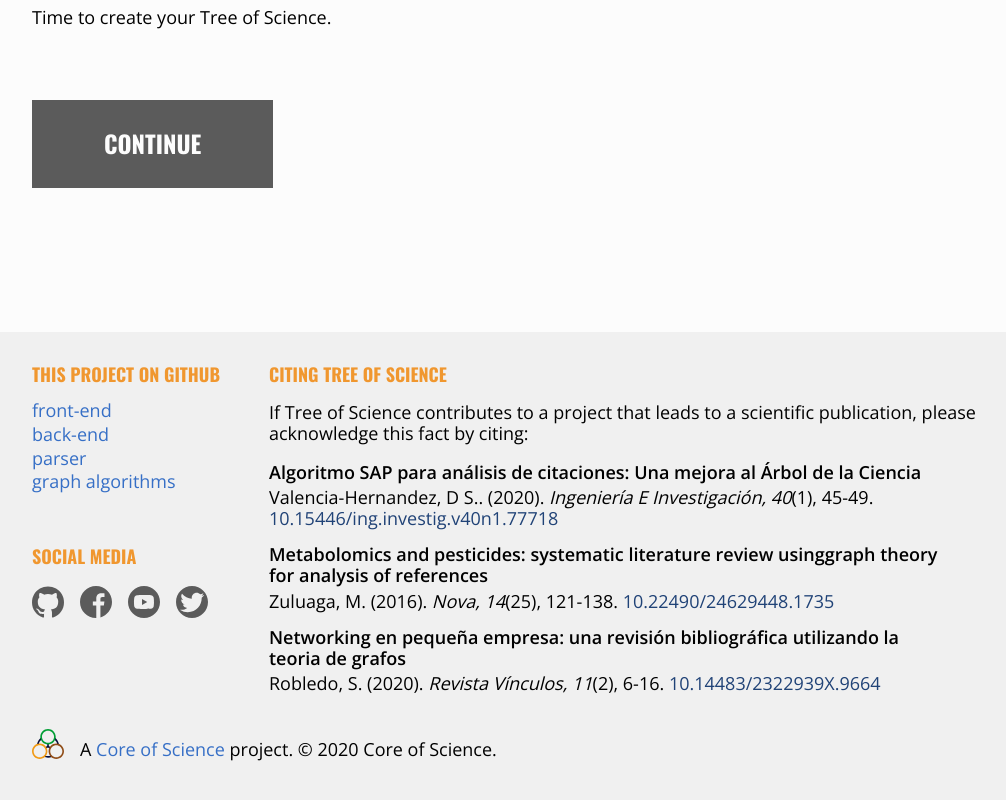
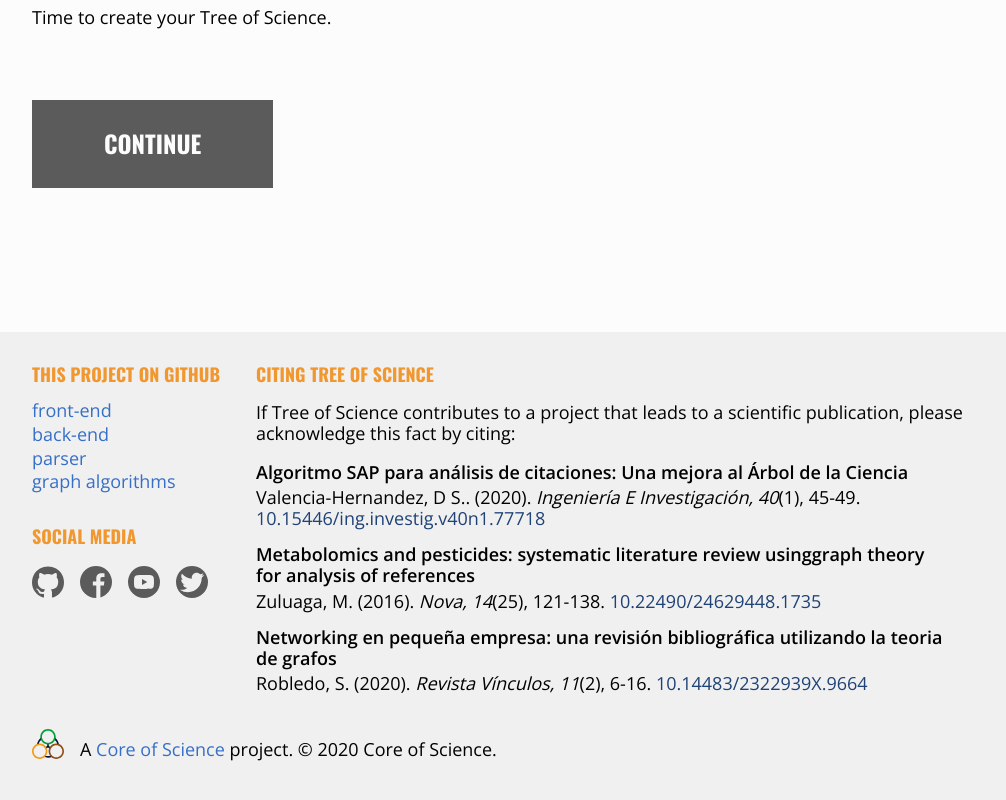
Before and after one commit to coreofscience/tos.coreofscience.org, a React (Create React App) app: page / in a window 1280 px wide. Shown: the part 692-1492 px from the top of the page, without its empty margins (134-1140 px from the left). Built offline with nearby package versions, Linux system fonts and the light colour scheme; no server answers; the HTML template or start-up script is replaced by a standard one.

Commit message:
Add auto resizing for the columns in the footer

```diff
--- a/src/components/layout/Footer.css
+++ b/src/components/layout/Footer.css
@@ -15,9 +15,9 @@
 
 .footer .footer__mainLinks {
   display: grid;
-  grid-template-columns: 1fr 1fr 1fr 1fr;
-  grid-template-rows: 1fr 1fr;
-  gap: 0px 0px;
+  grid-template-columns: auto auto;
+  grid-template-rows: auto 1fr;
+  gap: 0px 2rem;
   grid-template-areas:
     "repo-links citations-links citations-links citations-links"
     "social-links citations-links citations-links citations-links";
```
